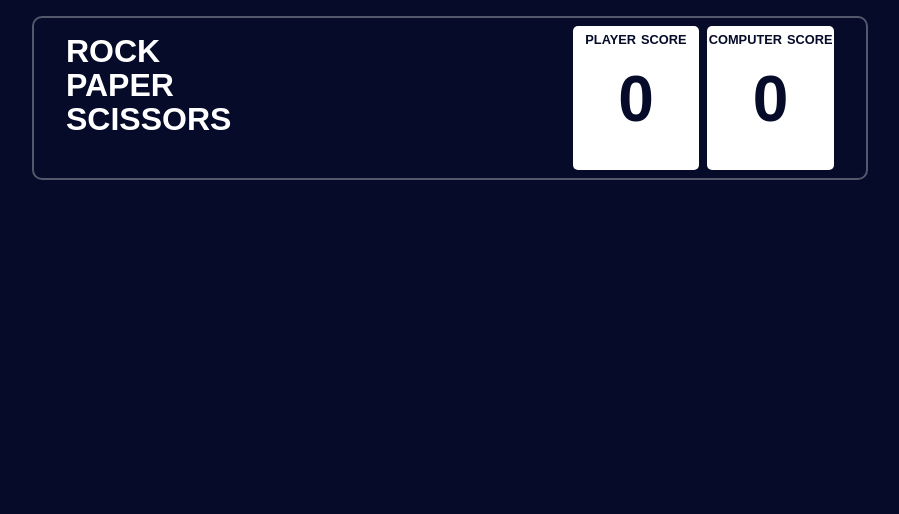
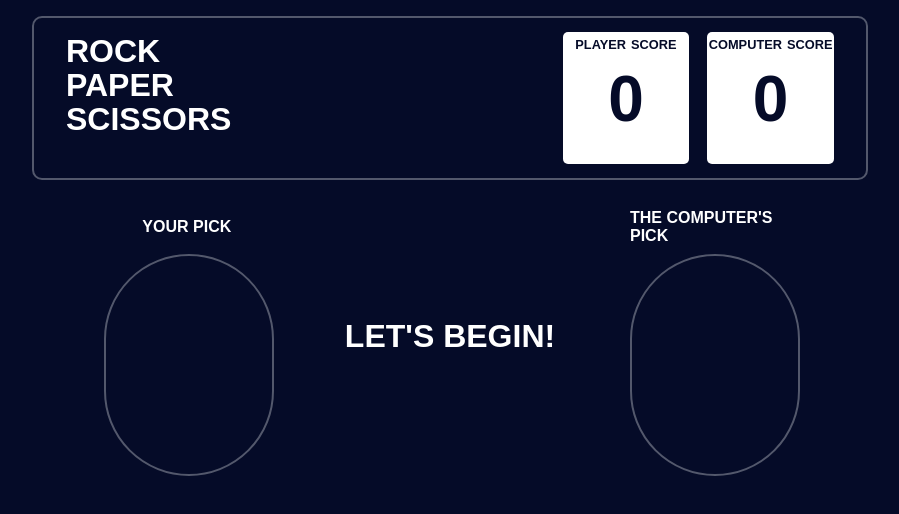
Before and after one commit to iam-Dianne/rock-paper-scissors, a plain HTML site: page index.html in a window 1280 px wide. Shown: the whole page, without its empty margins (190-1089 px from the left). Drawn offline with Linux system fonts and the light colour scheme; a web font is replaced by a local one.

Commit message:
added battlegrounds containers and text

```diff
--- a/index.html
+++ b/index.html
@@ -43,6 +43,31 @@
             </div>
         </div>
     </header>
+    <main>
+        <div class="main-battlegrounds">
+            <div class="player-choice-container">
+                <div class="player-choice-text">
+                    <p>YOUR PICK</p>
+                </div>
+                <div class="player-choice-icon">
+                    <div class="player-choice-f-icon"></div>
+                </div>
+            </div>
+            <div class="result-container">
+                <p class="result-text">
+                    LET'S BEGIN!
+                </p>
+            </div>
+            <div class="computer-choice-container">
+                <div class="computer-choice-text">
+                    <p>THE COMPUTER'S PICK</p>
+                </div>
+                <div class="computer-choice-icon">
+                    <div class="computer-choice-f-icon"></div>
+                </div>
+            </div>
+        </div>
+    </main>
 
     <script src="script.js"></script>
 </body>
--- a/styles.css
+++ b/styles.css
@@ -8,6 +8,8 @@ body {
     padding: 1rem 0 0 0;
     margin: 0;
 }
+
+/*HEADER STYLES*/
 
 header {
     width: 100%;
@@ -50,6 +52,7 @@ header {
 
     display: flex;
     justify-content: flex-end;
+    gap: 10px;
 
 }
 
@@ -65,7 +68,7 @@ header {
 }
 
 .player-score-info, .computer-score-info{
-    height: 90%;
+    height: 83%;
     width: 100%;
     margin: auto;
     background-color: #ffffff;
@@ -112,3 +115,57 @@ header {
 .line-height {
     line-height: 2px;
 }
+
+
+/*STYLES FOR BATTLEGROUNDS*/
+
+.main-battlegrounds {
+    width: 100%;
+    height: 40vh;
+    display: flex;
+    justify-content: center;
+    align-items: center;
+    /*background-color: red;*/
+}
+
+.player-choice-container, .computer-choice-container {
+    height: 85%;
+    width: 13vw;
+
+    /*background-color: pink;*/
+}
+
+.player-choice-text, .computer-choice-text {
+    height: 20%;
+    width: 100%;
+    /*background-color: red;*/
+    display: flex;
+    justify-content: center;
+    align-items: center;
+}
+
+.player-choice-icon, .computer-choice-icon {
+    height: 80%;
+    width: 100%;
+    /*background-color: red;*/
+}
+
+.player-choice-f-icon, .computer-choice-f-icon {
+    height: 100%;
+    width: 100%;
+    border-radius: 100px;
+    border: 2px solid #53586c;
+}
+
+.result-container {
+    height: 40%;
+    width: 45vh;
+    /*background-color: green;*/
+    display: flex;
+    justify-content: center;
+    align-items: center;
+}
+
+.result-text {
+    font-size: 2rem;
+}
```
